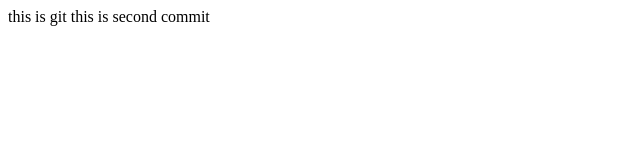
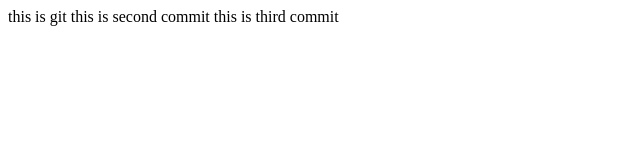
Before and after one commit to vlvwlw/git-learn, a plain HTML site: page index.html in a window 1280 px wide. Shown: the whole page, without its empty margins (0-640 px from the left). Drawn offline with Linux system fonts and the light colour scheme.

Commit message:
第三次提交

```diff
--- a/index.html
+++ b/index.html
@@ -9,6 +9,7 @@
     <div>
         this is git
         this is second commit
+        this is third commit
     </div>
 </body>
 </html>
```
